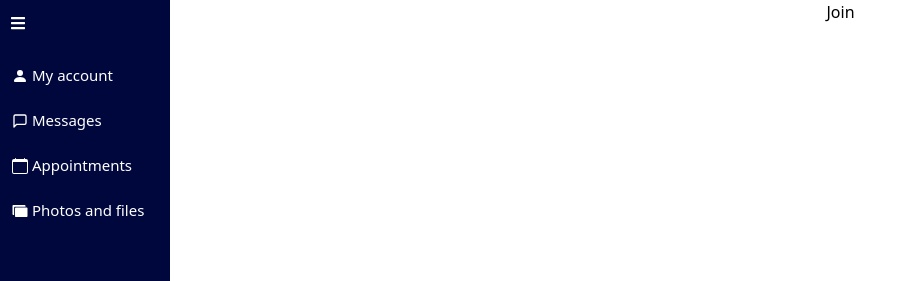
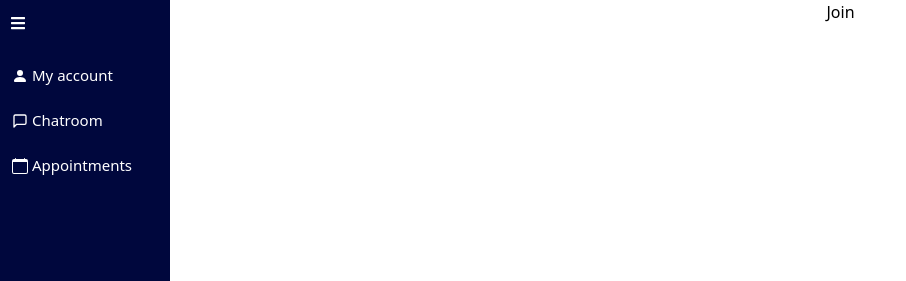
Before and after one commit to KrishDave1/CureHealth-FrontEnd, a React (Vite) app in the folder CureHealth-FrontEnd/: page /video in a window 1280 px wide. Shown: the top 281 px of the page, without its empty margins (0-906 px from the left). Built offline with nearby package versions, Linux system fonts and the light colour scheme; no server answers; sample sign-in values are in the browser's storage.

Commit message:
changes in frontend

```diff
--- a/CureHealth-FrontEnd/src/components/Sidebar.jsx
+++ b/CureHealth-FrontEnd/src/components/Sidebar.jsx
@@ -37,19 +37,14 @@ const Sidebar = () => {
       icon: <BsFillPersonFill />,
     },
     {
-      path: "/messages",
-      name: "Messages",
+      path: "/chatroom",
+      name: "Chatroom",
       icon: <LuMessageSquare />,
     },
     {
       path: "/appointments",
       name: "Appointments",
       icon: <BsCalendar />,
-    },
-    {
-      path: "/fileupload",
-      name: "Photos and files",
-      icon: <IoIosPhotos />,
     },
   ];
   return (
```
